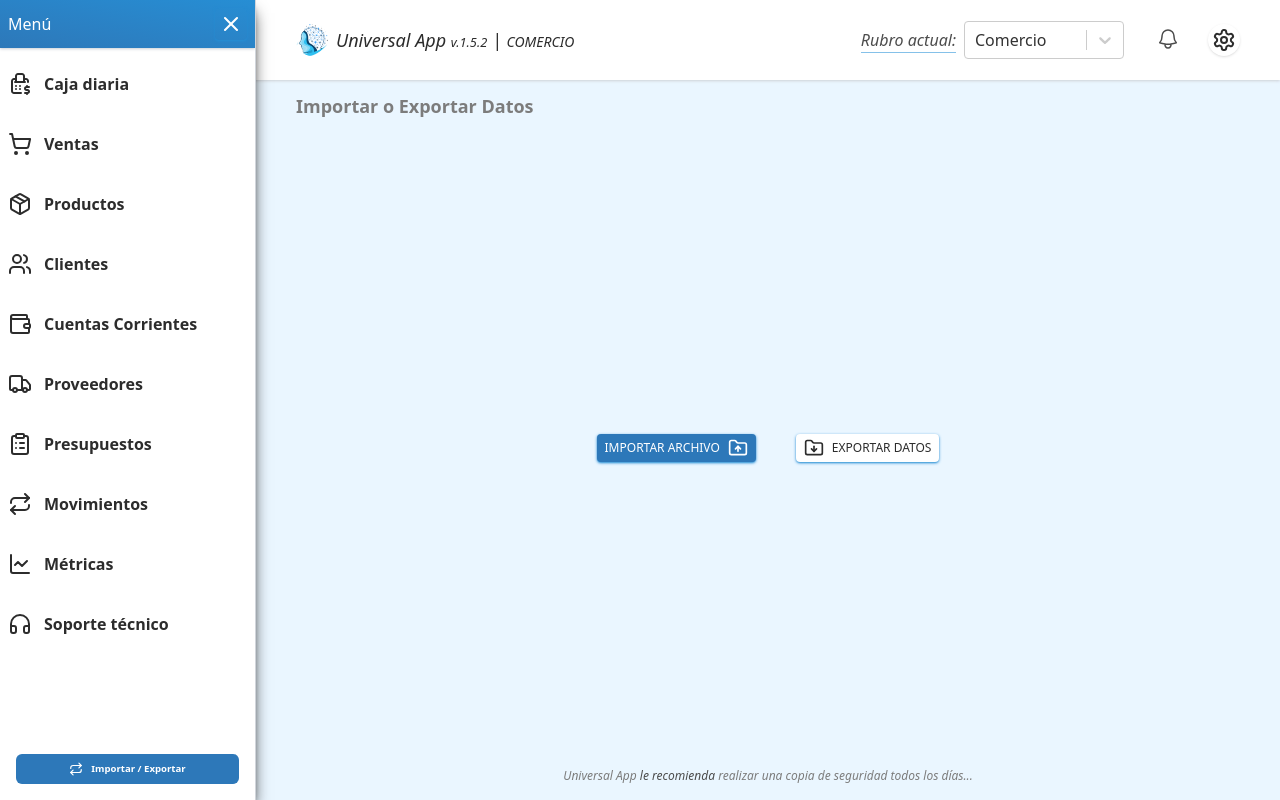
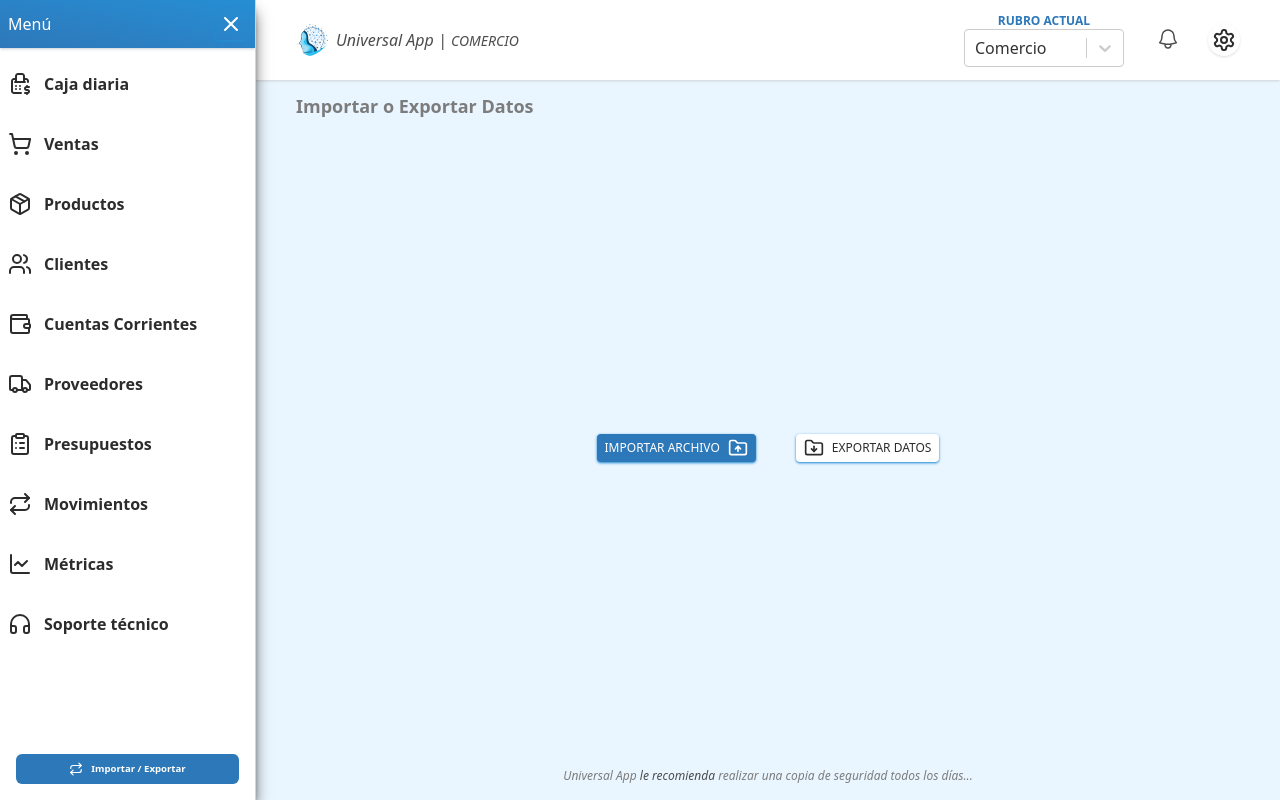
Before and after one commit to nicking94/universalpruebas, a Next.js app: page /import-export in a window 1280 px wide. Built offline with nearby package versions, Linux system fonts and the light colour scheme.

Commit message:
changes in ui

```diff
--- a/app/components/Navbar.tsx
+++ b/app/components/Navbar.tsx
@@ -7,7 +7,6 @@ import logo from "../../public/logo.png";
 import { useRubro } from "../context/RubroContext";
 import Select from "react-select";
 import NotificationIcon from "./Notifications/NotificationIcon";
-import { APP_VERSION } from "../lib/constants/constants";
 
 const rubroOptions = [
   { value: "Todos los rubros", label: "Todos los rubros" },
@@ -34,16 +33,16 @@ const Navbar: React.FC<NavbarProps> = ({
       >
         <div className="flex items-center gap-2">
           <Image className="rounded-full w-8 h-8" src={logo} alt="User Logo" />
-          <h1 className="text-lg italic">
-            Universal App <span className="text-[.8rem]">v.{APP_VERSION}</span>{" "}
-            | <span className="uppercase text-sm">{rubro}</span>
+          <h1 className="text-gray_m dark:text-gray_xl text-md italic">
+            Universal App <span className="text-[.8rem] text-gray_l"></span> |{" "}
+            <span className="uppercase text-sm">{rubro}</span>
           </h1>
         </div>
 
         <div className="flex items-center space-x-6 ">
-          <div className="flex items-center space-x-2  p-1">
-            <p className="w-full min-w-23 dark:text-white italic text-md font-normal text-gray_m border-b-1 border-blue_l ">
-              Rubro actual:
+          <div className="flex flex-col items-center justify-center p-1">
+            <p className="uppercase text-center w-full min-w-23 font-bold text-xs text-blue_b dark:text-white ">
+              Rubro actual
             </p>
             <Select
               options={rubroOptions}
--- a/app/database/db.ts
+++ b/app/database/db.ts
@@ -57,7 +57,7 @@ class MyDatabase extends Dexie {
 
   constructor() {
     super("MyDatabase");
-    this.version(29)
+    this.version(30)
       .stores({
         theme: "id",
         products:
--- a/app/lib/constants/constants.ts
+++ b/app/lib/constants/constants.ts
@@ -125,4 +125,4 @@ export const PAYMENT_REMINDERS_CONFIG = [
   },
 ];
 
-export const APP_VERSION = "1.5.2";
+export const APP_VERSION = "1.5.3";
```
